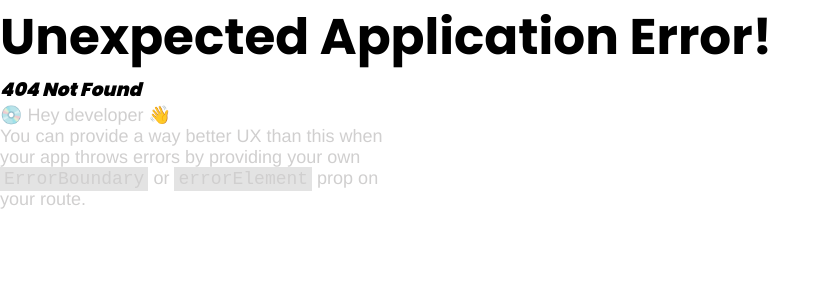
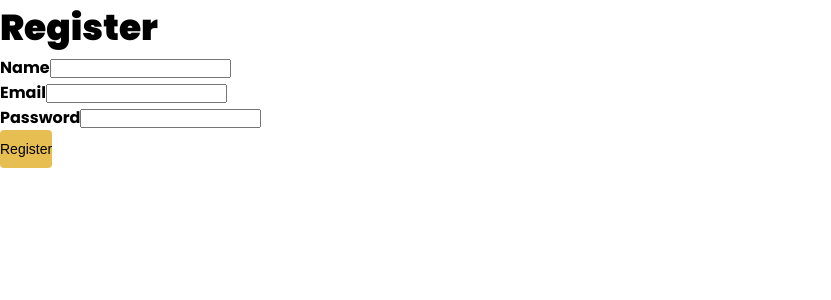
Before and after one commit to madelinegit/Gastron-Guru, a React (Vite) app: page /user-registration in a window 1280 px wide. Before the commit this address had no page. Shown: the top 300 px of the page, without its empty margins (0-831 px from the left). Built offline with nearby package versions, Linux system fonts and the light colour scheme.

Commit message:
chore: pulled from develop

```diff
--- /dev/null
+++ b/src/components/UserRegistrationForm/index.tsx
@@ -0,0 +1,62 @@
+import { useRef } from 'react';
+
+export const UserRegistrationForm: React.FC = () => {
+  const nameRef = useRef<HTMLInputElement>(null);
+  const emailRef = useRef<HTMLInputElement>(null);
+  const passwordRef = useRef<HTMLInputElement>(null);
+
+  const handleChange = (e: React.FormEvent<HTMLInputElement>) => {
+    console.log(e.currentTarget.value);
+  };
+
+  const handleSubmit = (
+    e: React.FormEvent<HTMLFormElement> | React.MouseEvent<HTMLButtonElement>
+  ) => {
+    e.preventDefault();
+
+    return console.log(
+      nameRef.current!,
+      emailRef.current!,
+      passwordRef.current!
+    );
+  };
+
+  return (
+    <form onSubmit={handleSubmit} method="post">
+      <div className="input-container">
+        <label htmlFor="name">Name</label>
+        <input
+          type="text"
+          id="name"
+          className="input"
+          ref={nameRef}
+          onChange={handleChange}
+        />
+      </div>
+      <div className="input-container">
+        <label htmlFor="email">Email</label>
+        <input
+          type="email"
+          id="email"
+          className="input"
+          ref={emailRef}
+          onChange={handleChange}
+        />
+      </div>
+      <div className="input-container">
+        <label htmlFor="password">Password</label>
+        <input
+          type="password"
+          id="password"
+          className="input"
+          ref={passwordRef}
+          onChange={handleChange}
+        />
+      </div>
+
+      <button type="submit" className="button-primary" onClick={handleSubmit}>
+        Register
+      </button>
+    </form>
+  );
+};
--- /dev/null
+++ b/src/pages/UserRegistration/index.tsx
@@ -0,0 +1,12 @@
+import { UserRegistrationForm } from '../../components/UserRegistrationForm';
+
+const UserRegistration: React.FC = () => {
+  return (
+    <div>
+      <h3>Register</h3>
+      <UserRegistrationForm />
+    </div>
+  );
+};
+
+export default UserRegistration;
--- a/src/styles/fonts.scss
+++ b/src/styles/fonts.scss
@@ -10,6 +10,7 @@ $breakpoint-xs: 320px;
 $breakpoint-sm: 480px;
 $breakpoint-md: 768px;
 $breakpoint-lg: 1024px;
+$breakpoint-xl: 1440px;
 
 @mixin responsive-font-size($lg-size, $md-size, $sm-size) {
   font-size: $sm-size;
@@ -74,15 +75,18 @@ h2 {
   @include responsive-font-size(50px, 42px, 32px);
 }
 
+h3 {
+  @include responsive-font-size(36px, 30px, 24px);
+}
+
 h1,
 h3 {
   font-family: PoppinsBlack, sans-serif;
 }
-h4 {
-  font-family: PoppinsBold, sans-serif;
-}
 
-h2 {
+h2,
+h4,
+label {
   font-family: PoppinsBold, sans-serif;
 }
 
```
Also changed, not shown: src/main.tsx (+14 -9 lines), src/components/Inputs/Input.scss (added), src/pages/UserRegistration/UserRegistration.scss (added).
